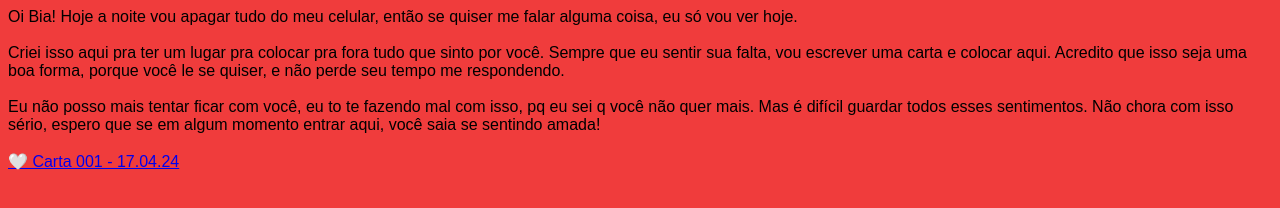
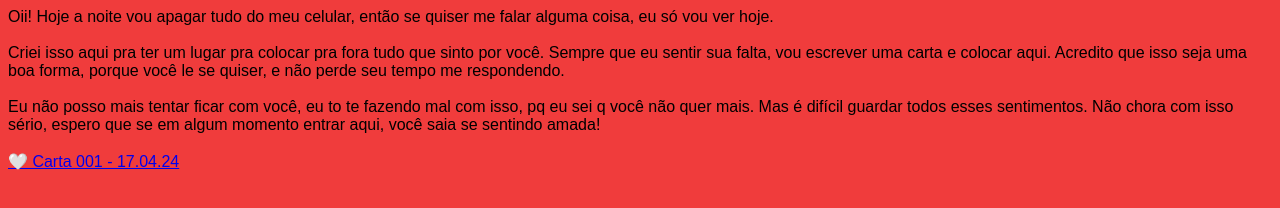
Before and after one commit to jsboh22/teamo, a plain HTML site: page index.html in a window 1280 px wide. Drawn offline with Linux system fonts and the light colour scheme.

Commit message:
Update index.html

```diff
--- a/index.html
+++ b/index.html
@@ -13,7 +13,7 @@
     </style>
 </head>
 <body>
-    Oi Bia! Hoje a noite vou apagar tudo do meu celular, então se quiser me falar
+    Oii! Hoje a noite vou apagar tudo do meu celular, então se quiser me falar
     alguma coisa, eu só vou ver hoje.<br><br>
     Criei isso aqui pra ter um lugar pra colocar pra fora tudo que
     sinto por você. Sempre que eu sentir sua falta, vou escrever uma carta e colocar aqui.
```
